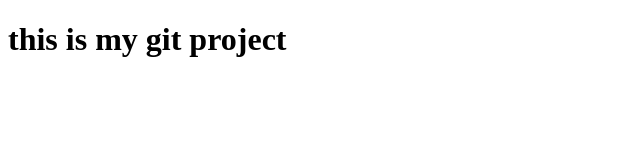
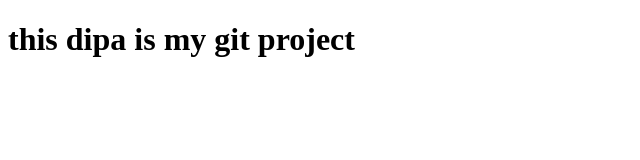
Before and after one commit to kishor-0zz/practice-git-one, a plain HTML site: page index.html in a window 1280 px wide. Shown: the whole page, without its empty margins (0-640 px from the left). Drawn offline with Linux system fonts and the light colour scheme.

Commit message:
add text

```diff
--- a/index.html
+++ b/index.html
@@ -8,7 +8,7 @@
     <title>Document</title>
     <link rel="stylesheet" href="css/style.css">
 </head>
-<h1>this is my git project</h1>
+<h1>this dipa is my git project</h1>
 <body>
 
 </body>
```
